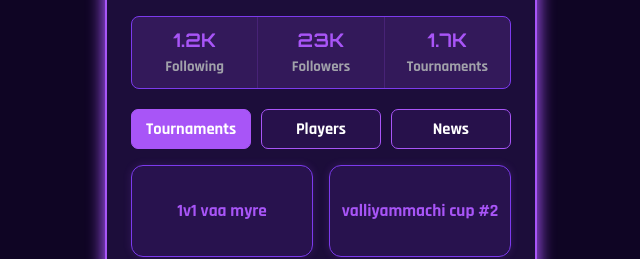
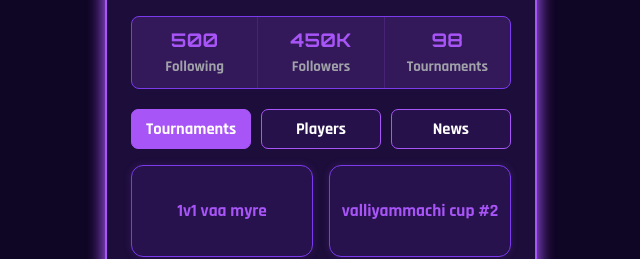
Before and after one commit to Rhynox414/hi, a plain HTML site: page index.html in a window 1280 px wide. Shown: the part 374-633 px from the top of the page, 319-959 px from the left. Drawn offline with Linux system fonts and the light colour scheme.

Commit message:
index.html

```diff
--- a/index.html
+++ b/index.html
@@ -210,15 +210,15 @@
 
     <div class="profile-stats">
       <div class="profile-stat">
-        <span class="profile-stat-value">1.2K</span>
+        <span class="profile-stat-value">500</span>
         <span class="profile-stat-label">Following</span>
       </div>
       <div class="profile-stat">
-        <span class="profile-stat-value">23K</span>
+        <span class="profile-stat-value">450K</span>
         <span class="profile-stat-label">Followers</span>
       </div>
       <div class="profile-stat">
-        <span class="profile-stat-value">1.7K</span>
+        <span class="profile-stat-value">98</span>
         <span class="profile-stat-label">Tournaments</span>
       </div>
     </div>
```
